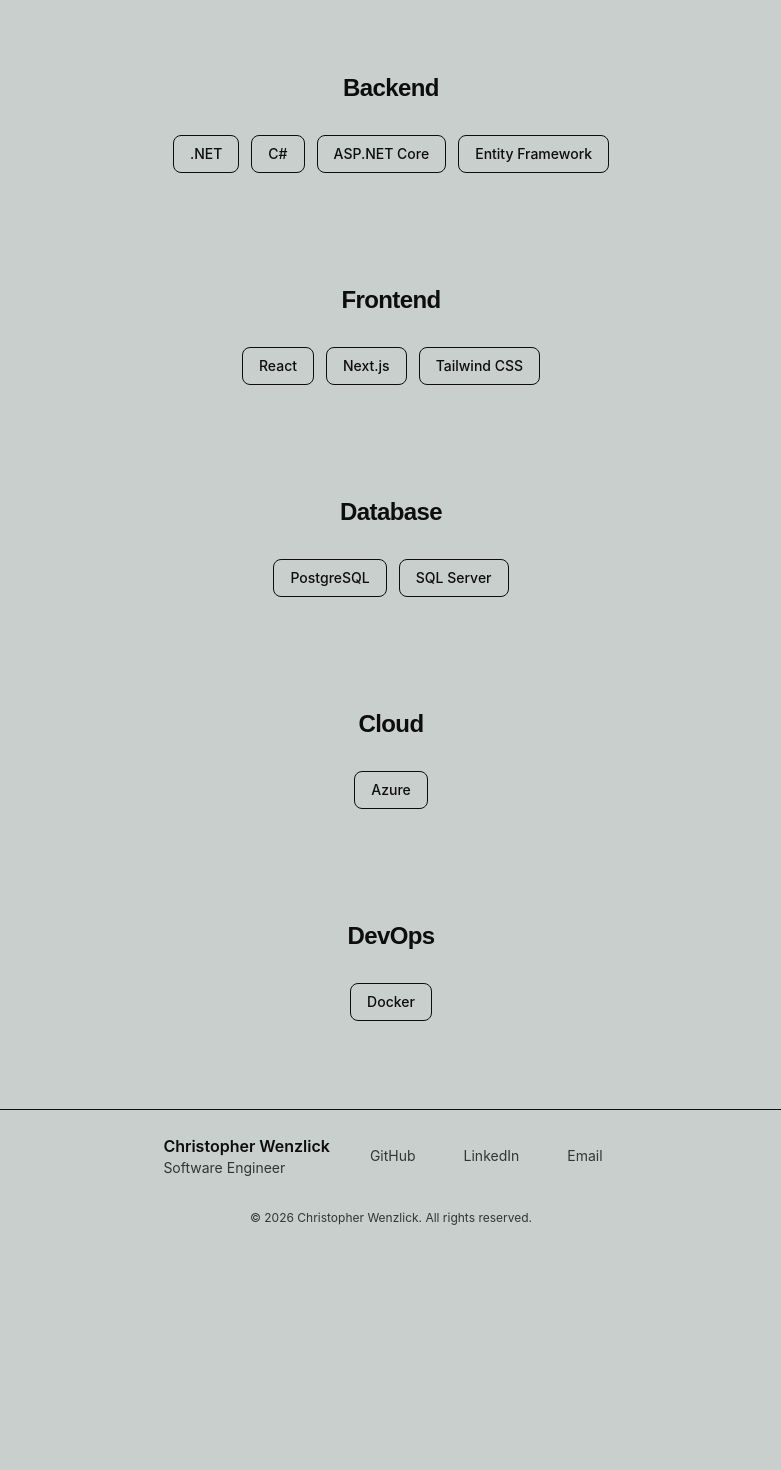
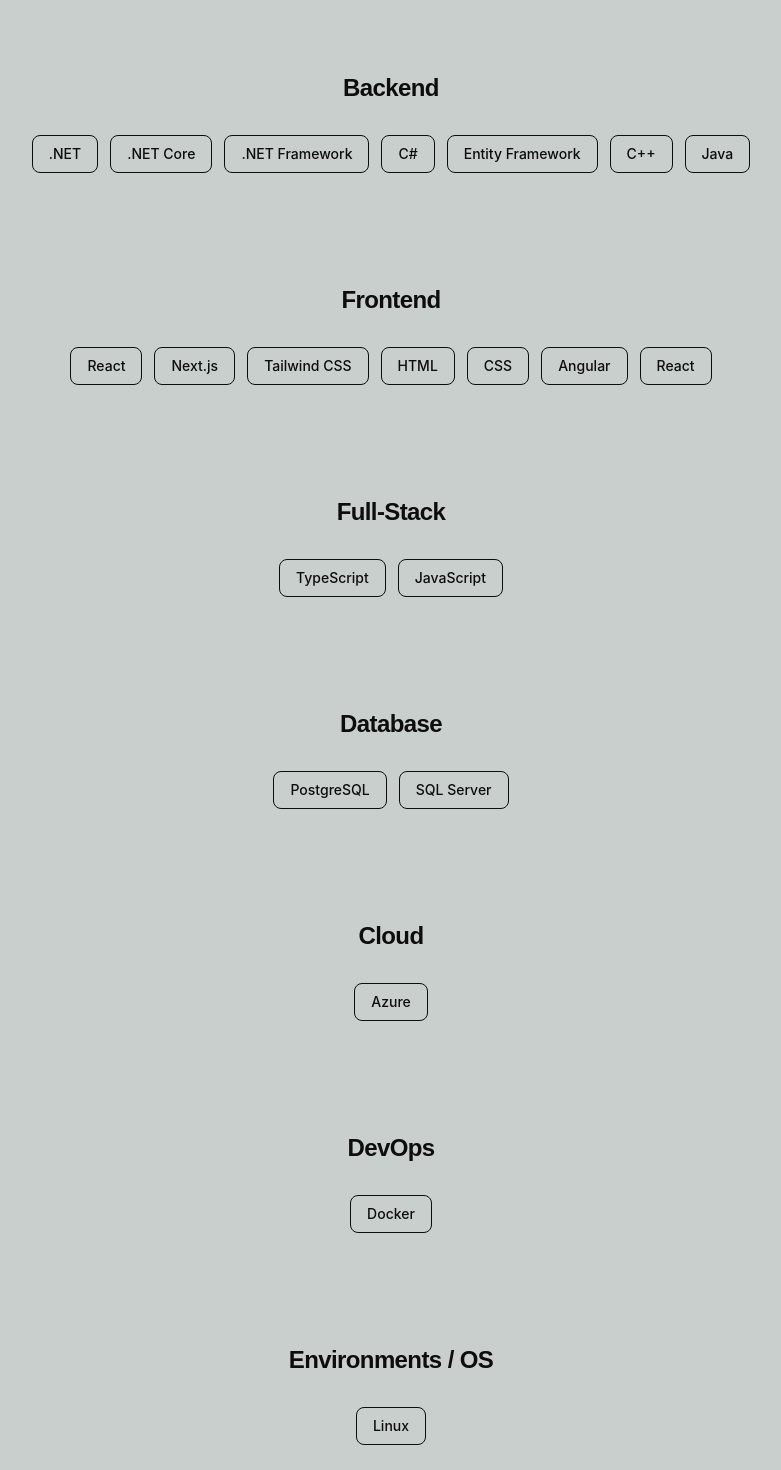
Before and after one commit to ChrisWenzlick/portfolio-website, a Next.js app: page /skills in a window 1280 px wide. Shown: the part 240-1710 px from the top of the page, without its empty margins (249-1030 px from the left). Before the commit the page ends 1490 px from the top, so only its background shows below. Built offline with nearby package versions, Linux system fonts and the light colour scheme.

Commit message:
Normalize skill data structure and clean up search and filter logic

```diff
--- a/components/projects/ProjectFilters.tsx
+++ b/components/projects/ProjectFilters.tsx
@@ -1,5 +1,6 @@
 "use client";
 
+import { skillMap } from "@/content/skills";
 import { useRouter, useSearchParams } from "next/navigation";
 import { useEffect, useMemo, useState } from "react";
 
@@ -23,7 +24,8 @@ export default function ProjectFilters({
 
   const filteredSkills = useMemo(() => {
     return allSkills.filter((skill) =>
-      skill.toLowerCase().includes(skillQuery.toLowerCase())
+      skill.toLowerCase().includes(skillQuery.toLowerCase()) ||
+      skillMap[skill].name.toLowerCase().includes(skillQuery.toLowerCase())
     );
   }, [skillQuery, allSkills]);
 
@@ -81,7 +83,7 @@ export default function ProjectFilters({
               onClick={() => toggleSkill(skill)}
               className="rounded-full bg-muted px-3 py-1 text-sm"
             >
-              {skill} ×
+              {skillMap[skill].name} ×
             </button>
           ))}
         </div>
@@ -117,7 +119,7 @@ export default function ProjectFilters({
                       : ""
                   }`}
                 >
-                  {skill}
+                  {skillMap[skill].name}
                 </button>
               ))}
             </div>
--- a/components/projects/ProjectListItem.tsx
+++ b/components/projects/ProjectListItem.tsx
@@ -2,6 +2,7 @@ import Link from "next/link";
 import Image from "next/image";
 import Badge from "components/ui/Badge";
 import { cn } from "@/lib/utils";
+import { skillMap } from "@/content/skills";
 
 interface ProjectListItemProps {
   project: {
@@ -52,7 +53,7 @@ export default function ProjectListItem({
           <div className="flex flex-wrap gap-2 mt-auto">
             {project.skills.map((skill) => (
               <Badge key={skill} size="sm" variant="subtle">
-                {skill}
+                {skillMap[skill].name}
               </Badge>
             ))}
           </div>
--- a/components/ui/ProjectCard.tsx
+++ b/components/ui/ProjectCard.tsx
@@ -1,6 +1,7 @@
 import Card, { CardMedia, CardHeader, CardContent, CardFooter } from "./Card"
 import Badge from "./Badge";
 import { cn } from "@/lib/utils";
+import { skillMap } from "@/content";
 
 interface ProjectCardProps {
     image?: string;
@@ -35,7 +36,7 @@ export default function ProjectCard({
                 <CardFooter className="flex flex-wrap gap-2">
                     {skills.map((skill, i) => (
                         <Badge key={i} size="sm" variant="subtle">
-                            {skill}
+                            {skillMap[skill].name}
                         </Badge>
                     ))}
                 </CardFooter>
--- a/src/app/projects/page.tsx
+++ b/src/app/projects/page.tsx
@@ -3,6 +3,7 @@ import ProjectCard from "components/ui/ProjectCard";
 import ProjectListItem from "components/projects/ProjectListItem";
 import ProjectFilters from "components/projects/ProjectFilters";
 import ProjectPagination from "components/projects/ProjectPagination";
+import { skillMap } from "@/content";
 
 interface ProjectsPageProps {
   searchParams: {
@@ -43,8 +44,9 @@ export default async function ProjectsPage({
       !search ||
       project.title.toLowerCase().includes(search) ||
       project.description.toLowerCase().includes(search) ||
-      project.skills?.some((skill) =>
-        skill.toLowerCase().includes(search)
+      project.skills?.some((skillSlug) =>
+        skillMap[skillSlug].name
+        .toLowerCase().includes(search)
       );
 
     const matchesSkills =
--- a/src/content/projects.ts
+++ b/src/content/projects.ts
@@ -17,7 +17,7 @@ export const projects: Project[] = [
             "A clean, SEO-focused portfolio built with Next.js, Tailwind CSS, and a reusable component system.",
         image: "/bench.jpg",
         label: "Featured",
-        skills: ["Next.js", "Tailwind", "TypeScript"],
+        skills: ["nextjs", "tailwind", "typescript"],
         href: "#",
         featured: true,
     },
@@ -27,7 +27,7 @@ export const projects: Project[] = [
         description:
             "A placeholder project for testing site functionality",
         image: "/desk.jpg",
-        skills: ["HTML", "CSS", "JavaScript"],
+        skills: ["html", "css", "javascript"],
         href: "#",
         featured: true,
     },
@@ -37,7 +37,7 @@ export const projects: Project[] = [
         description:
             "A placeholder project for testing site functionality",
         image: "/fence.jpg",
-        skills: ["Angular", "React", "TypeScript"],
+        skills: ["angular", "react", "typescript"],
         href: "#",
         featured: true,
     },
@@ -47,7 +47,7 @@ export const projects: Project[] = [
         description:
             "A placeholder project for testing site functionality",
         image: "/jellyfish.jpg",
-        skills: ["C++", "Linux"],
+        skills: ["cplusplus", "linux"],
         href: "#",
         featured: true,
     },
@@ -57,7 +57,7 @@ export const projects: Project[] = [
         description:
             "A placeholder project for testing site functionality",
         image: "/people.jpg",
-        skills: ["C#", ".NET Core", ".NET Framework"],
+        skills: ["csharp", "dotnetcore", "dotnetframework"],
         href: "#",
         featured: true,
     },
@@ -67,7 +67,7 @@ export const projects: Project[] = [
         description:
             "A placeholder project for testing site functionality",
         image: "/trees.jpg",
-        skills: ["C#", ".NET Core", "SQL Server"],
+        skills: ["csharp", "dotnetcore", "sqlserver"],
         href: "#",
         featured: true,
     },
@@ -77,7 +77,7 @@ export const projects: Project[] = [
         description:
             "A placeholder project for testing site functionality",
         image: "/typewriter.jpg",
-        skills: ["Java"],
+        skills: ["java"],
         href: "#",
         featured: true,
     },
@@ -87,7 +87,7 @@ export const projects: Project[] = [
         description:
             "A placeholder project for testing site functionality",
         image: "/waves.jpg",
-        skills: ["JSON", "XML"],
+        skills: ["json", "xml"],
         href: "#",
         featured: true,
     },
@@ -97,7 +97,7 @@ export const projects: Project[] = [
         description:
             "A placeholder project for testing site functionality",
         image: "/bench.jpg",
-        skills: ["HTML", "CSS", "JavaScript"],
+        skills: ["html", "css", "javascript"],
         href: "#",
         featured: true,
     },
@@ -107,7 +107,7 @@ export const projects: Project[] = [
         description:
             "A placeholder project for testing site functionality",
         image: "/desk.jpg",
-        skills: ["HTML", "CSS", "JavaScript"],
+        skills: ["html", "css", "javascript"],
         href: "#",
         featured: true,
     },
@@ -117,7 +117,7 @@ export const projects: Project[] = [
         description:
             "A placeholder project for testing site functionality",
         image: "/fence.jpg",
-        skills: ["HTML", "CSS", "JavaScript"],
+        skills: ["html", "css", "javascript"],
         href: "#",
         featured: true,
     },
@@ -127,7 +127,7 @@ export const projects: Project[] = [
         description:
             "A placeholder project for testing site functionality",
         image: "/jellyfish.jpg",
-        skills: ["HTML", "CSS", "JavaScript"],
+        skills: ["html", "css", "javascript"],
         href: "#",
         featured: true,
     },
--- a/src/content/skills.ts
+++ b/src/content/skills.ts
@@ -14,20 +14,38 @@ export interface SkillGroup {
 
 export const skills: Skill[] = [
     { name: ".NET", category: "Backend", slug: "dotnet" },
+    { name: ".NET Core", category: "Backend", slug: "dotnetcore" },
+    { name: ".NET Framework", category: "Backend", slug: "dotnetframework" },
     { name: "C#", category: "Backend", slug: "csharp" },
-    { name: "ASP.NET Core", category: "Backend", slug: "aspnet-core" },
-    { name: "Entity Framework", category: "Backend", slug: "entity-framework" },
+    { name: "Entity Framework", category: "Backend", slug: "entityframework" },
+    { name: "C++", category: "Backend", slug: "cplusplus" },
+    { name: "Java", category: "Backend", slug: "java" },
 
     { name: "React", category: "Frontend", slug: "react" },
     { name: "Next.js", category: "Frontend", slug: "nextjs" },
     { name: "Tailwind CSS", category: "Frontend", slug: "tailwind" },
+    { name: "HTML", category: "Frontend", slug: "html" },
+    { name: "CSS", category: "Frontend", slug: "css" },
+    { name: "Angular", category: "Frontend", slug: "angular" },
+    { name: "React", category: "Frontend", slug: "react" },
+
+    { name: "TypeScript", category: "Full-Stack", slug: "typescript" },
+    { name: "JavaScript", category: "Full-Stack", slug: "javascript" },
 
     { name: "PostgreSQL", category: "Database", slug: "postgresql" },
-    { name: "SQL Server", category: "Database", slug: "sql-server" },
+    { name: "SQL Server", category: "Database", slug: "sqlserver" },
 
     { name: "Azure", category: "Cloud", slug: "azure" },
     { name: "Docker", category: "DevOps", slug: "docker" },
+
+    { name: "Linux", category: "Environments / OS", slug: "linux" },
+
+    { name: "JSON", category: "Data", slug: "json" },
+    { name: "XML", category: "Data", slug: "xml" },
 ]
+
+export const skillMap: Record<string, Skill> =
+    Object.fromEntries(skills.map(s => [s.slug, s]));
 
 export const skillGroups: SkillGroup[] = [
     {
```
